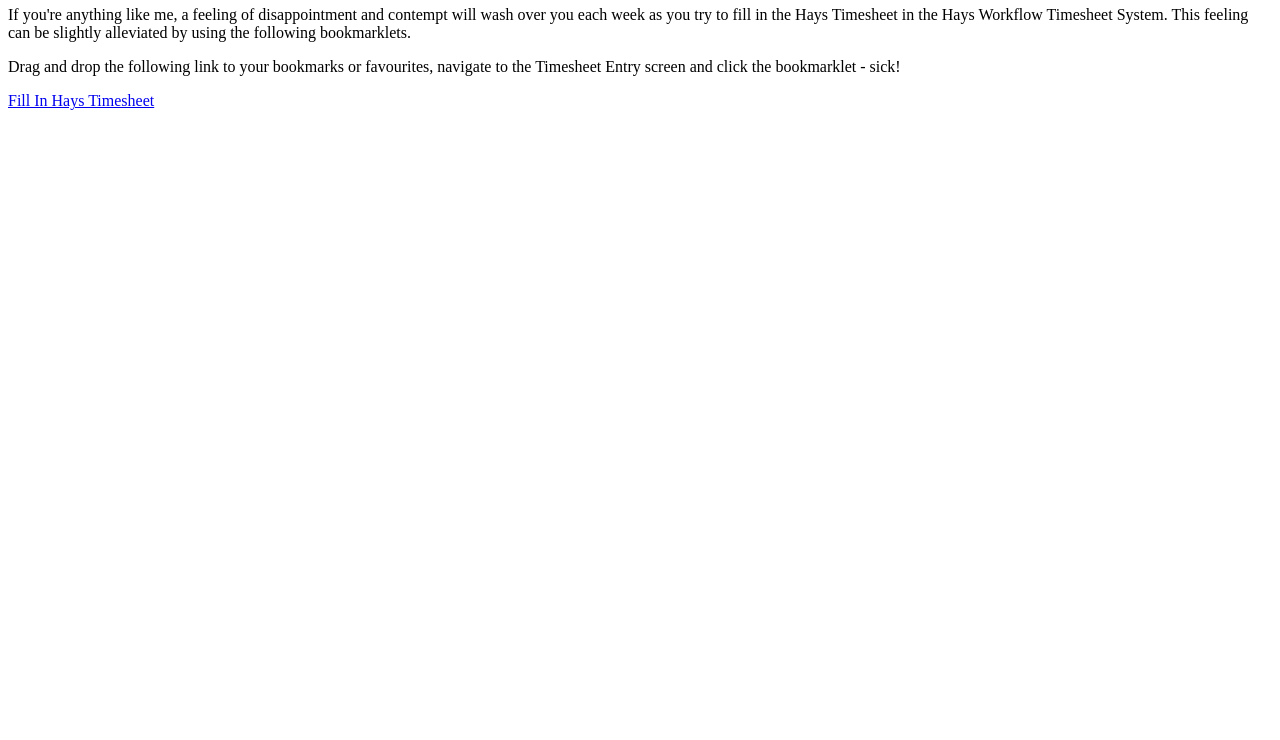
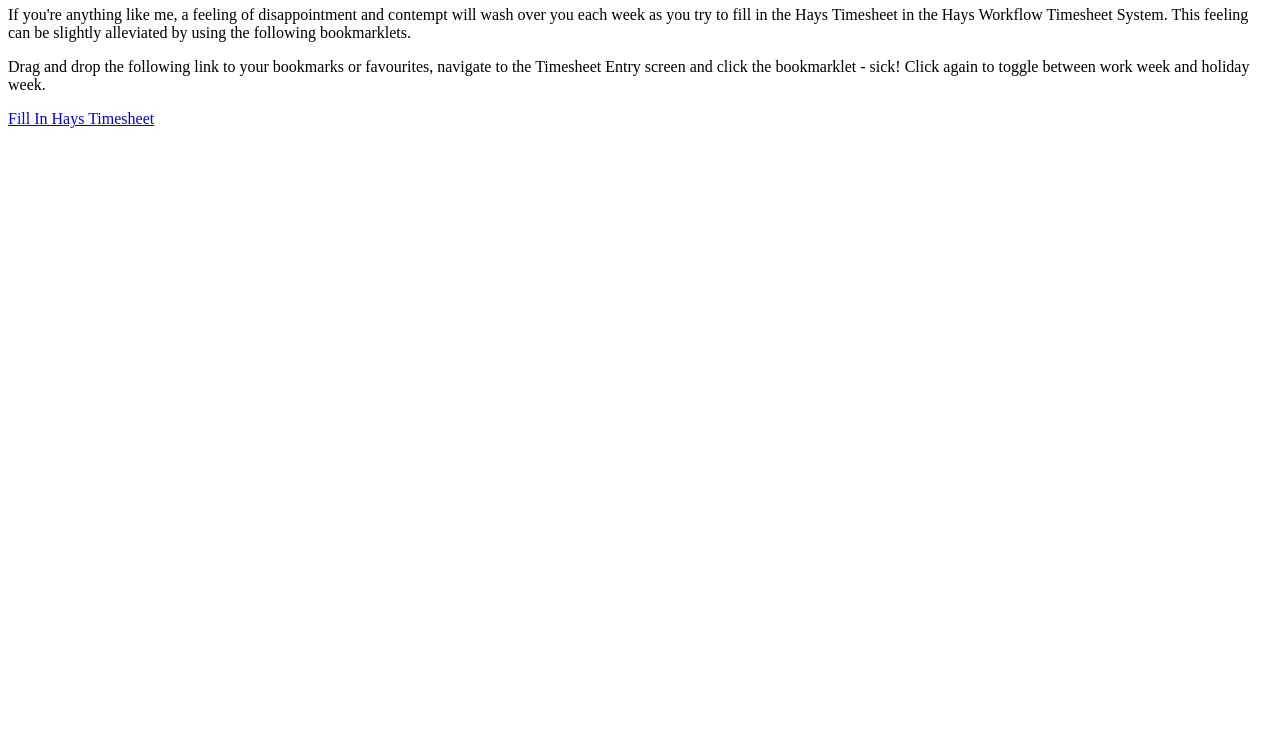
Before and after one commit to robd/hays-bookmarklet, a plain HTML site: page index.html in a window 1280 px wide. Shown: the part 60-800 px from the top of the page. Drawn offline with Linux system fonts and the light colour scheme.

Commit message:
cleaned up spacing, added toggling instructions

```diff
--- a/hays.js
+++ b/hays.js
@@ -6,10 +6,10 @@
 		getElement(elementName).selectedIndex=index;
 	};
 	function markDay(dayOfWeek, worked) {
-		getElement("hours"+dayOfWeek).value=worked ? "1" : "";
+		getElement("hours"+dayOfWeek).value = worked ? "1" : "";
 		selectDropdownIndex("hoursdd"+dayOfWeek, worked ? 1 : 0);
-		selectDropdownIndex("absencetype"+dayOfWeek,worked ? 0 : 3);
-		selectDropdownIndex("absenceunit"+dayOfWeek,worked ? 0 : 1);
+		selectDropdownIndex("absencetype"+dayOfWeek, worked ? 0 : 3);
+		selectDropdownIndex("absenceunit"+dayOfWeek, worked ? 0 : 1);
 	};
 	function markWeekdays(worked) {
 		for (var dayOfWeek=3;dayOfWeek<=7;dayOfWeek=dayOfWeek+1) {
--- a/index.html
+++ b/index.html
@@ -7,7 +7,7 @@
 <body>
 <h1>Hays Workflow Bookmarklets</h1>
 <p>If you're anything like me, a feeling of disappointment and contempt will wash over you each week as you try to fill in the Hays Timesheet in the Hays Workflow Timesheet System. This feeling can be slightly alleviated by using the following bookmarklets.</p>
-<p>Drag and drop the following link to your bookmarks or favourites, navigate to the Timesheet Entry screen and click the bookmarklet - sick!</p>
+<p>Drag and drop the following link to your bookmarks or favourites, navigate to the Timesheet Entry screen and click the bookmarklet - sick! Click again to toggle between work week and holiday week.</p>
 <a href="javascript:(function(scriptURL)%20{%20var%20scriptElem%20=%20document.createElement('SCRIPT');%20scriptElem.setAttribute('language',%20'JavaScript');%20scriptElem.setAttribute('src','http://robd.github.com/hays-bookmarklet/hays.js?'+new Date().getTime());%20document.body.appendChild(scriptElem);})();">Fill In Hays Timesheet</a>
 </body>
 <script type="text/javascript">
```
